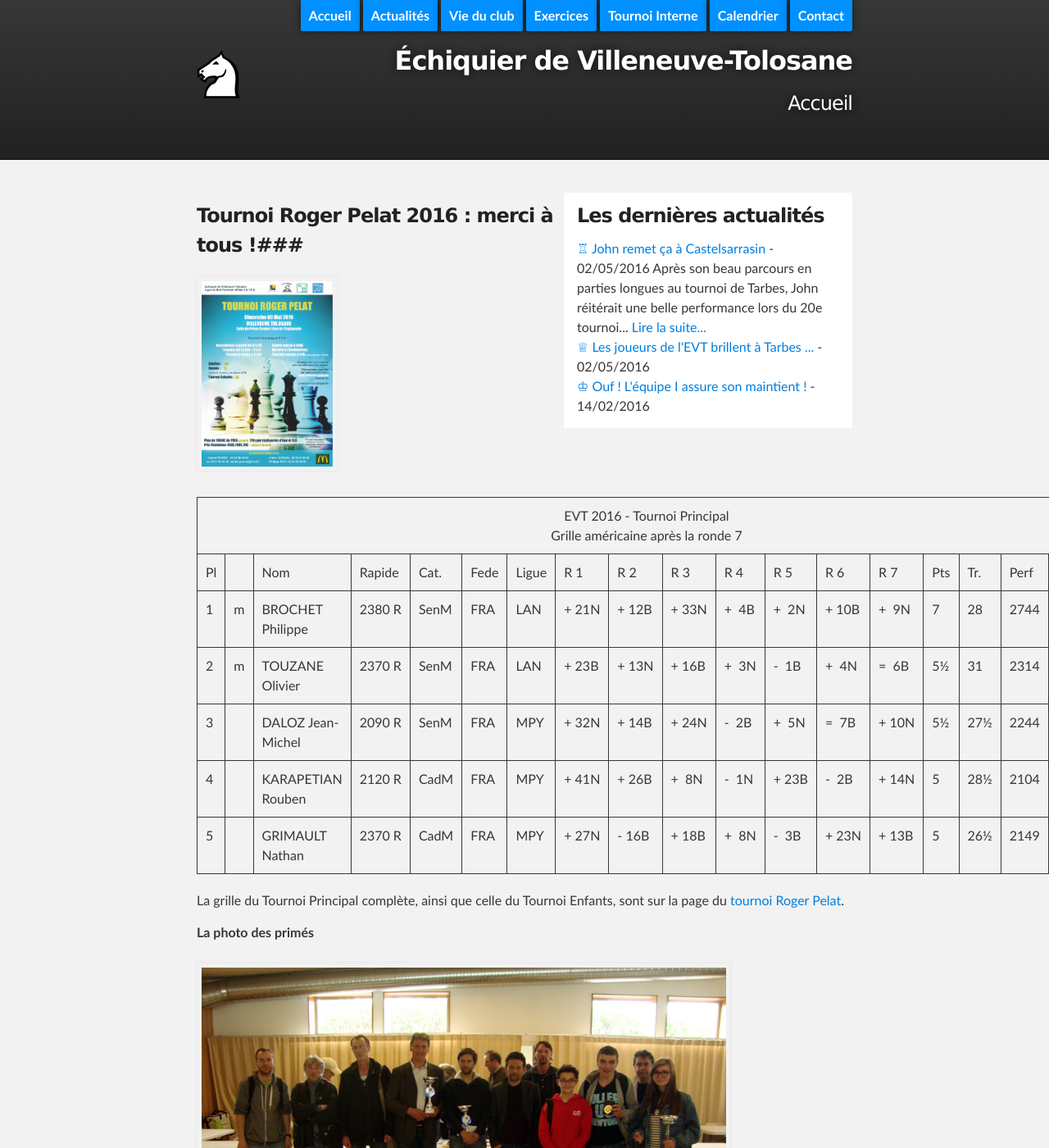
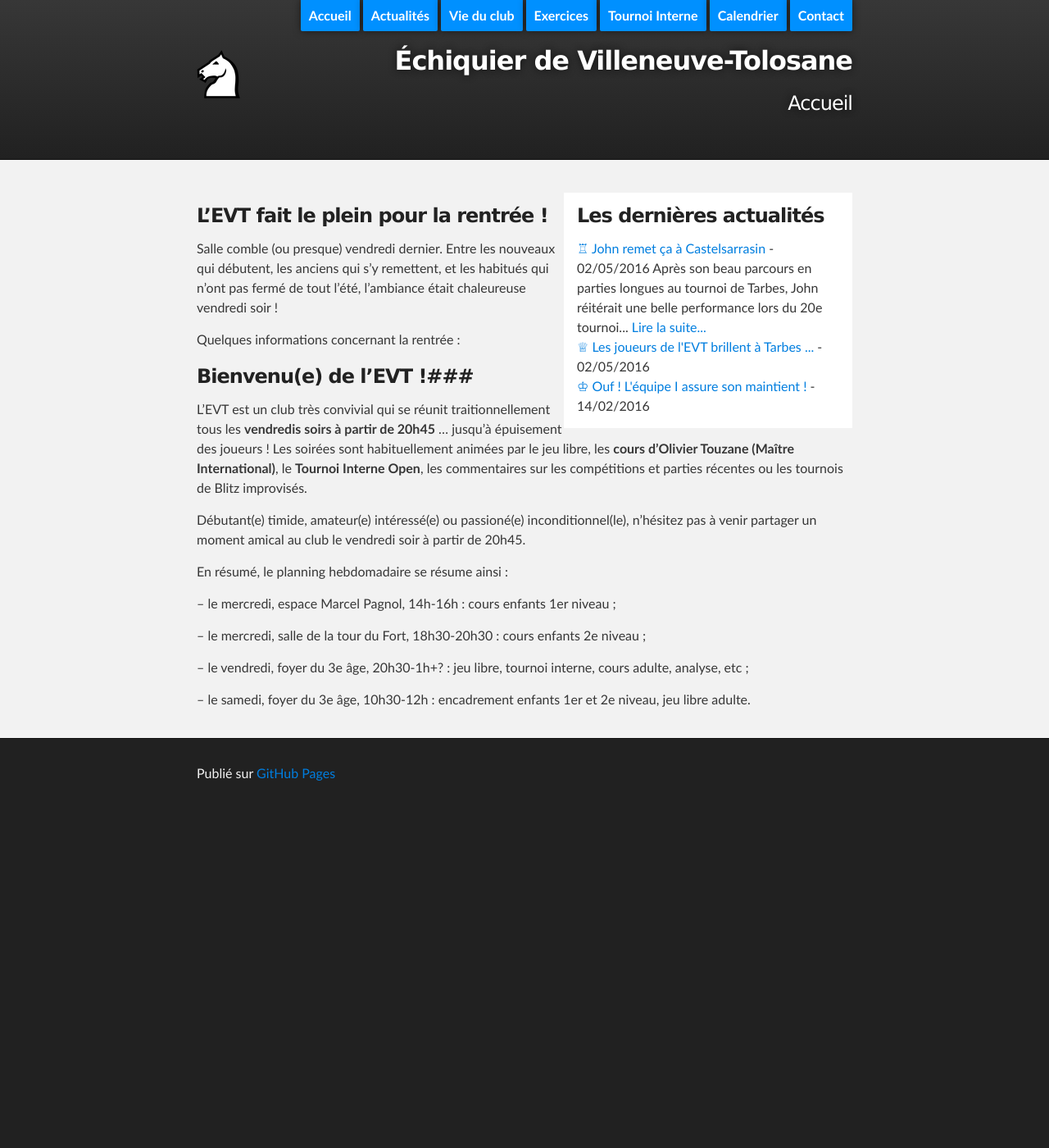
Before and after one commit to echiquier-villeneuve-tolosane/echiquier-villeneuve-tolosane.github.io, a Jekyll site: the page built from index.md, in a window 1280 px wide and 1400 px high. Shown: the whole window at 82% size. Built offline with Jekyll 4.4.1, drawn with Linux system fonts in a browser that asks for light colours; nearby versions of some CDN libraries; some of the changed text lies outside the part shown.

Commit message:
Updated index.md

```diff
--- a/index.md
+++ b/index.md
@@ -5,150 +5,12 @@ title: Accueil
 published: true
 ---
 
-### Tournoi Roger Pelat 2016 : merci à tous !###
+### L'EVT fait le plein pour la rentrée ! ###
 
-<img src="/documents/affiche_du_tournoi_roger_pelat_2016.jpg" style="width: 20%;"/>
+Salle comble (ou presque) vendredi dernier. Entre les nouveaux qui débutent, les anciens qui s'y remettent, et les habitués qui n'ont pas fermé de tout l'été, l'ambiance était chaleureuse vendredi soir !
 
-<body topmargin="4" leftmargin="4">
-<div align="center">
-<table style="border-collapse:collapse;" width="750" cellpadding="2" cellspacing="0">
- <tbody><tr class="papi_titre">
-  <td colspan="18" align="center">EVT 2016 - Tournoi Principal <br> Grille américaine après la ronde 7</td>
- </tr>
- <tr class="papi_small_t">
-  <td class="papi_r">Pl</td>
-  <td class="papi_r">&nbsp;</td>
-  <td class="papi_l">Nom</td>
-  <td class="papi_c">Rapide</td>
-  <td class="papi_c">Cat.</td>
-  <td class="papi_c">Fede</td>
-  <td class="papi_c">Ligue</td>
-  <td class="papi_r">R 1</td>
-  <td class="papi_r">R 2</td>
-  <td class="papi_r">R 3</td>
-  <td class="papi_r">R 4</td>
-  <td class="papi_r">R 5</td>
-  <td class="papi_r">R 6</td>
-  <td class="papi_r">R 7</td>
-  <td class="papi_r">Pts</td>
-  <td class="papi_r">Tr.</td>
-  <td class="papi_r">Perf</td>
-  <td class="papi_c">&nbsp;</td>
- </tr>
- <tr class="papi_small_f">
-  <td class="papi_r">1</td>
-  <td class="papi_r">m</td>
-  <td class="papi_l"><b>BROCHET Philippe</b></td>
-  <td class="papi_r">2380&nbsp;R</td>
-  <td class="papi_c">SenM</td>
-  <td class="papi_c">FRA</td>
-  <td class="papi_c">LAN</td>
-  <td class="papi_r">+&nbsp;21N</td>
-  <td class="papi_r">+&nbsp;12B</td>
-  <td class="papi_r">+&nbsp;33N</td>
-  <td class="papi_r">+&nbsp;&nbsp;4B</td>
-  <td class="papi_r">+&nbsp;&nbsp;2N</td>
-  <td class="papi_r">+&nbsp;10B</td>
-  <td class="papi_r">+&nbsp;&nbsp;9N</td>
-  <td class="papi_r"><b>7</b></td>
-  <td class="papi_r">28</td>
-  <td class="papi_r">2744</td>
-  <td class="papi_c">2744</td>
- </tr>
- <tr class="papi_small_c">
-  <td class="papi_r">2</td>
-  <td class="papi_r">m</td>
-  <td class="papi_l"><b>TOUZANE Olivier</b></td>
-  <td class="papi_r">2370&nbsp;R</td>
-  <td class="papi_c">SenM</td>
-  <td class="papi_c">FRA</td>
-  <td class="papi_c">LAN</td>
-  <td class="papi_r">+&nbsp;23B</td>
-  <td class="papi_r">+&nbsp;13N</td>
-  <td class="papi_r">+&nbsp;16B</td>
-  <td class="papi_r">+&nbsp;&nbsp;3N</td>
-  <td class="papi_r">-&nbsp;&nbsp;1B</td>
-  <td class="papi_r">+&nbsp;&nbsp;4N</td>
-  <td class="papi_r">=&nbsp;&nbsp;6B</td>
-  <td class="papi_r"><b>5½</b></td>
-  <td class="papi_r">31</td>
-  <td class="papi_r">2314</td>
-  <td class="papi_c">2314</td>
- </tr>
- <tr class="papi_small_f">
-  <td class="papi_r">3</td>
-  <td class="papi_r">&nbsp;</td>
-  <td class="papi_l"><b>DALOZ Jean-Michel</b></td>
-  <td class="papi_r">2090&nbsp;R</td>
-  <td class="papi_c">SenM</td>
-  <td class="papi_c">FRA</td>
-  <td class="papi_c">MPY</td>
-  <td class="papi_r">+&nbsp;32N</td>
-  <td class="papi_r">+&nbsp;14B</td>
-  <td class="papi_r">+&nbsp;24N</td>
-  <td class="papi_r">-&nbsp;&nbsp;2B</td>
-  <td class="papi_r">+&nbsp;&nbsp;5N</td>
-  <td class="papi_r">=&nbsp;&nbsp;7B</td>
-  <td class="papi_r">+&nbsp;10N</td>
-  <td class="papi_r"><b>5½</b></td>
-  <td class="papi_r">27½</td>
-  <td class="papi_r">2244</td>
-  <td class="papi_c">2244</td>
- </tr>
- <tr class="papi_small_c">
-  <td class="papi_r">4</td>
-  <td class="papi_r">&nbsp;</td>
-  <td class="papi_l"><b>KARAPETIAN Rouben</b></td>
-  <td class="papi_r">2120&nbsp;R</td>
-  <td class="papi_c">CadM</td>
-  <td class="papi_c">FRA</td>
-  <td class="papi_c">MPY</td>
-  <td class="papi_r">+&nbsp;41N</td>
-  <td class="papi_r">+&nbsp;26B</td>
-  <td class="papi_r">+&nbsp;&nbsp;8N</td>
-  <td class="papi_r">-&nbsp;&nbsp;1N</td>
-  <td class="papi_r">+&nbsp;23B</td>
-  <td class="papi_r">-&nbsp;&nbsp;2B</td>
-  <td class="papi_r">+&nbsp;14N</td>
-  <td class="papi_r"><b>5</b></td>
-  <td class="papi_r">28½</td>
-  <td class="papi_r">2104</td>
-  <td class="papi_c">2104</td>
- </tr>
- <tr class="papi_small_f">
-  <td class="papi_r">5</td>
-  <td class="papi_r">&nbsp;</td>
-  <td class="papi_l"><b>GRIMAULT Nathan</b></td>
-  <td class="papi_r">2370&nbsp;R</td>
-  <td class="papi_c">CadM</td>
-  <td class="papi_c">FRA</td>
-  <td class="papi_c">MPY</td>
-  <td class="papi_r">+&nbsp;27N</td>
-  <td class="papi_r">-&nbsp;16B</td>
-  <td class="papi_r">+&nbsp;18B</td>
-  <td class="papi_r">+&nbsp;&nbsp;8N</td>
-  <td class="papi_r">-&nbsp;&nbsp;3B</td>
-  <td class="papi_r">+&nbsp;23N</td>
-  <td class="papi_r">+&nbsp;13B</td>
-  <td class="papi_r"><b>5</b></td>
-  <td class="papi_r">26½</td>
-  <td class="papi_r">2149</td>
-  <td class="papi_c">2149</td>
- </tr>
- </tbody>
-</table>
-</div>
-</body>
+Quelques informations concernant la rentrée :
 
-
-
-La grille du Tournoi Principal complète, ainsi que celle du Tournoi Enfants, sont sur la page du [tournoi Roger Pelat](http://echiquier-villeneuve-tolosane.github.io/tournoi-roger-pelat.html).
-
-**La photo des primés**
-
-<img src="/photos/DSC09798.JPG" style="width: 80%;"/>
-
-Les autres photos sont sur la page du [tournoi Roger Pelat](http://echiquier-villeneuve-tolosane.github.io/tournoi-roger-pelat.html).
 
 
 ### Bienvenu(e) de l'EVT !###
```
